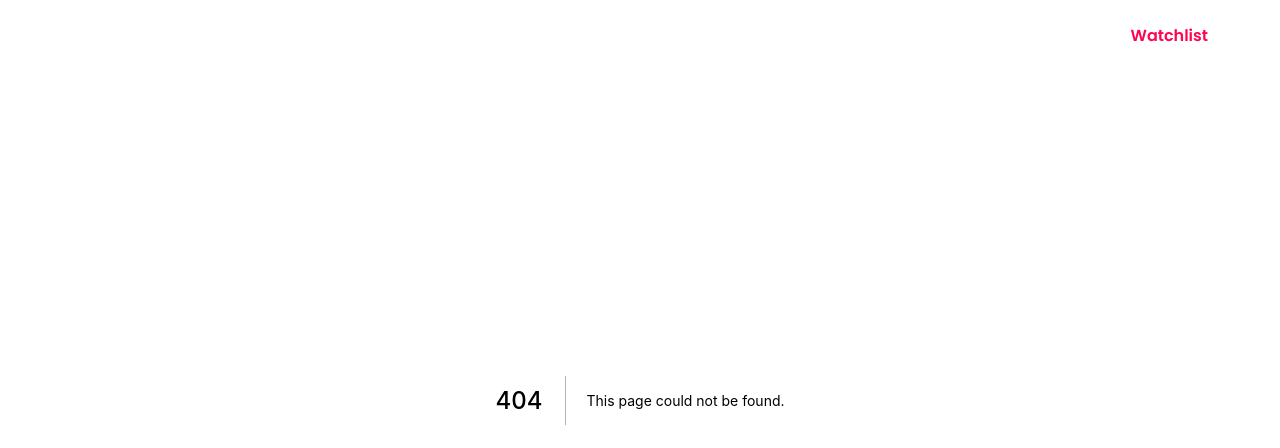
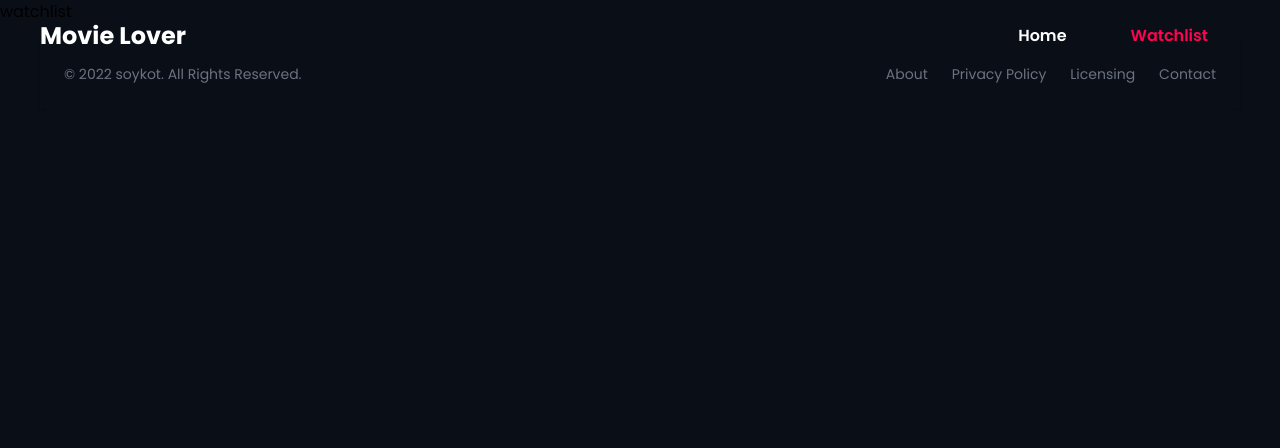
Before and after one commit to soykot2910/movieLover, a Next.js app: page /watchlist in a window 1280 px wide. Before the commit this address had no page. Shown: the top 448 px of the page. Built offline with nearby package versions, Linux system fonts and the light colour scheme.

Commit message:
footer done

```diff
--- a/components/layout/Footer.js
+++ b/components/layout/Footer.js
@@ -2,10 +2,38 @@ import React from "react";
 
 const Footer = () => {
   return (
-    <footer className="h-[10vh] md:h-[6vh] bg-[#3F9FFF] flex justify-center items-center">
-      <p className="text-white text-center">
-        Copyright 2022 ****** All Rights Reserved.
-      </p>
+    <footer class="p-4">
+      <div className="container !flex shadow  md:items-center md:justify-between md:p-6 ">
+        <span class="text-sm text-gray-500 sm:text-center ">
+          © 2022{" "}
+          <a href="https://flowbite.com/" class="hover:underline">
+            soykot
+          </a>
+          . All Rights Reserved.
+        </span>
+        <ul class="flex flex-wrap items-center mt-3 text-sm text-gray-500  sm:mt-0">
+          <li>
+            <a href="#" class="mr-4 hover:underline md:mr-6 ">
+              About
+            </a>
+          </li>
+          <li>
+            <a href="#" class="mr-4 hover:underline md:mr-6">
+              Privacy Policy
+            </a>
+          </li>
+          <li>
+            <a href="#" class="mr-4 hover:underline md:mr-6">
+              Licensing
+            </a>
+          </li>
+          <li>
+            <a href="#" class="hover:underline">
+              Contact
+            </a>
+          </li>
+        </ul>
+      </div>
     </footer>
   );
 };
--- a/components/layout/Header.js
+++ b/components/layout/Header.js
@@ -62,7 +62,6 @@ const Header = () => {
       } else {
         HeaderBG.classList.remove("active");
       }
-
     };
     const navObserverOptions = {
       root: null,
@@ -83,7 +82,9 @@ const Header = () => {
           <div className="container mx-auto">
             <nav className="flex justify-between items-center">
               <div className="">
-                <h3 className="text-white font-bold text-2xl">Movie Lover</h3>
+                <a href="/" className="text-white font-bold text-2xl">
+                  Movie Lover
+                </a>
               </div>
 
               <div className="flex items-center justify-end h-[7vh] px-4 md:px-0 flex-1">
--- a/components/layout/Layout.js
+++ b/components/layout/Layout.js
@@ -6,7 +6,7 @@ const Layout = ({ children }) => {
     <>
       <Header />
       <main>{children}</main>
-      {/* <Footer /> */}
+      <Footer />
     </>
   );
 };
--- /dev/null
+++ b/pages/watchlist.js
@@ -0,0 +1,7 @@
+import React from "react";
+
+const watchlist = () => {
+  return <div>watchlist</div>;
+};
+
+export default watchlist;
```
